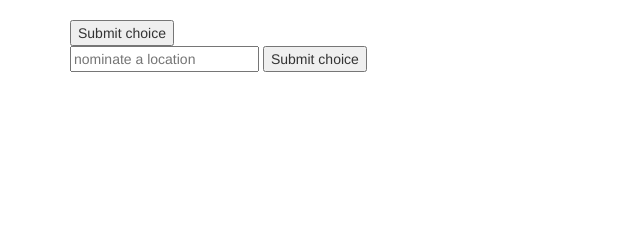
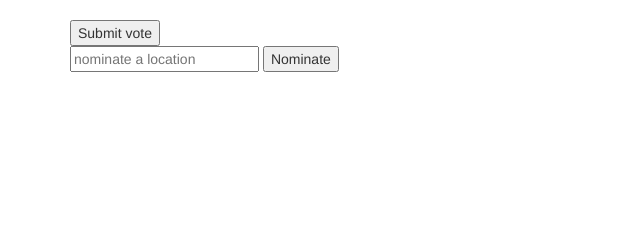
Before and after one commit to DesertAvalanche/DesertAvalanche, a Flask app: template templates/democratic/vote.html in a window 1280 px wide. Shown: the part 130-372 px from the top of the page, without its empty margins (0-640 px from the left). Run offline with Flask 2, Linux system fonts and the light colour scheme; tables that the repository leaves empty hold one stand-in row (values such as "Sample post"); the template is opened without the code that fills it: values that come from a table or form of the project are taken from there, most other values are stand-ins (such as "Sample title", 1, 10 or a date in 2020); form fields are guessed from the names that the template uses; some libraries are stand-ins or nearby versions.

Commit message:
fix simple UI bug

```diff
--- a/templates/democratic/vote.html
+++ b/templates/democratic/vote.html
@@ -13,18 +13,18 @@
         <tbody>
     {% for item in optionform.choice %}
     <tr>
-        <td>{{ scores[item.label] }}</td>
+        <td>{{ scores[item.data] }}</td>
         <td>{{item}} {{ item.label }}</td>
     </tr>
     {% endfor %}
         </tbody>
     </table>
-    <button type="submit">Submit choice</button>
+    <button type="submit">Submit vote</button>
 </form>
     {% endif %}
 <form action="{{event.apply_method_prefix("add")}}" method="POST">
     {{ suggestionform.csrf_token }}
     {{ suggestionform.suggestion(placeholder="nominate a location") }}
-    <button type="submit">Submit choice</button>
+    <button type="submit">Nominate</button>
 </form>
 {% endblock %}
```
